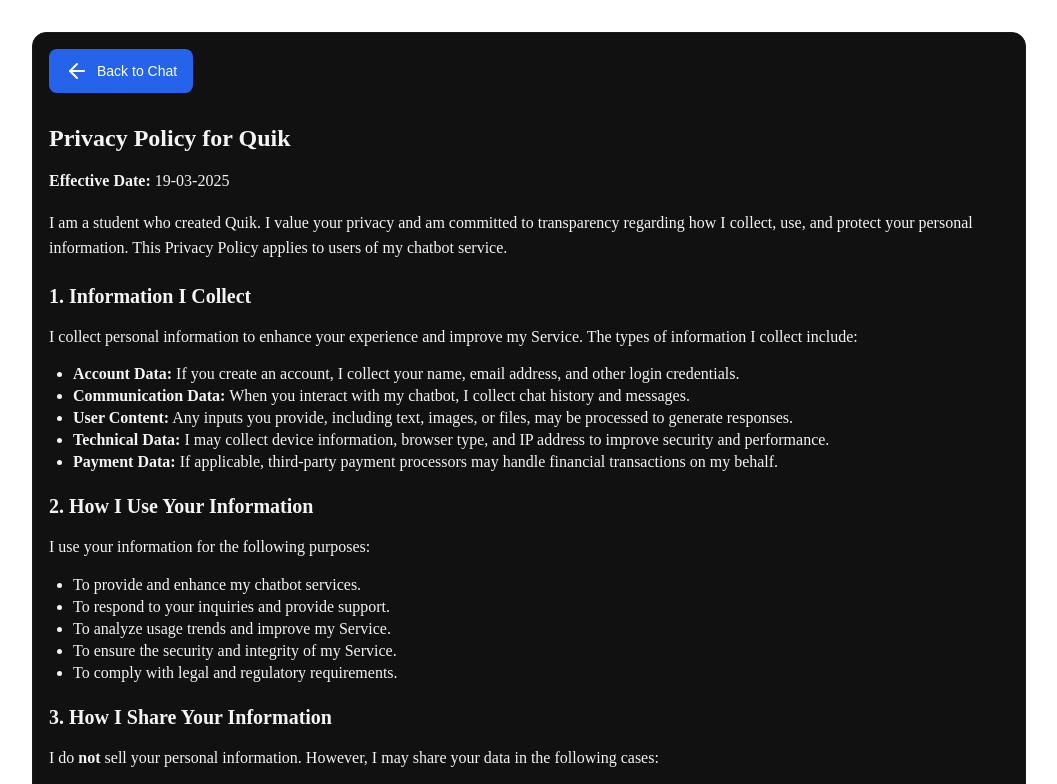
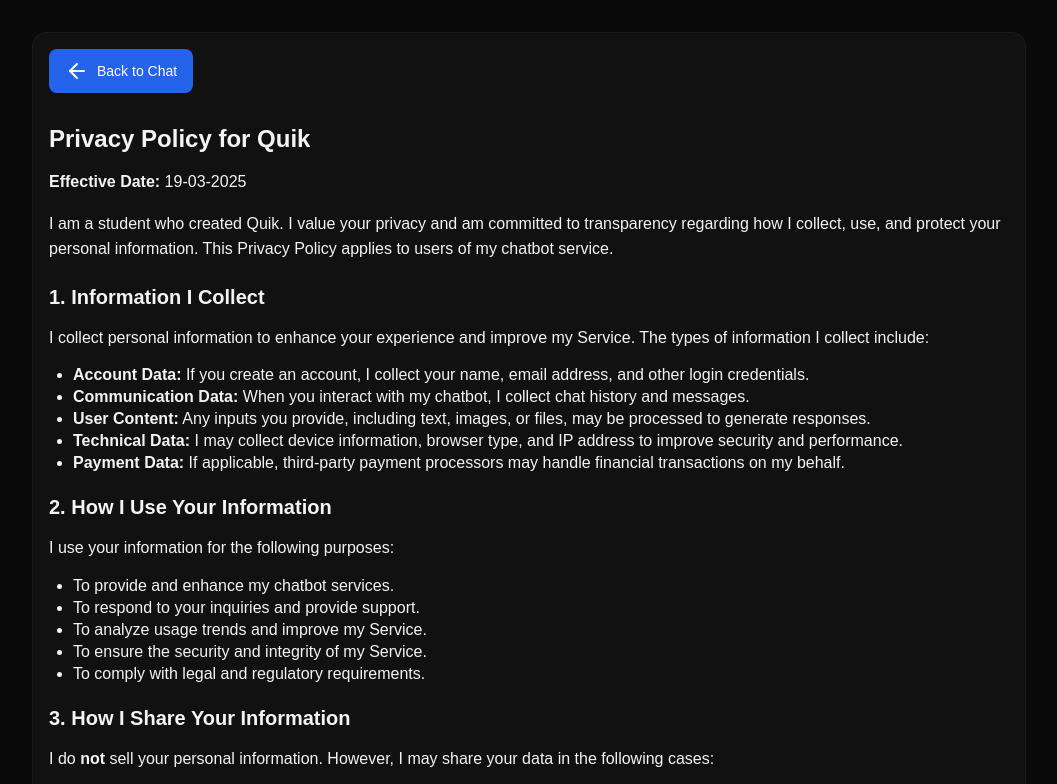
Before and after one commit to gamersarmy03/quikai, a plain HTML site: page privacy-policy.html in a window 1280 px wide. Shown: the top 784 px of the page, without its empty margins (111-1168 px from the left). Drawn offline with nearby package versions, Linux system fonts and the light colour scheme.

Commit message:
privacy-policy.html

```diff
--- a/privacy-policy.html
+++ b/privacy-policy.html
@@ -4,12 +4,15 @@
     <meta charset="UTF-8">
     <meta name="viewport" content="width=device-width, initial-scale=1.0">
     <title>Privacy Policy - Quik AI</title>
-    <link rel="stylesheet" href="styles.css"> <!-- Reuse your existing styles -->
     <link rel="icon" type="image/x-icon" href="favicon.ico">
     <style>
-        body {
+        html, body {
+            background: #0a0a0a !important; /* Fully black to match main page */
+            color: #fff !important; /* Ensure text remains readable */
+            font-family: 'Poppins', sans-serif !important; /* Match main page font */
             height: 100vh;
             overflow-y: auto; /* Allow scrolling on the body */
+            margin: 0; /* Remove default margin */
         }
 
         .privacy-policy-container {
```
